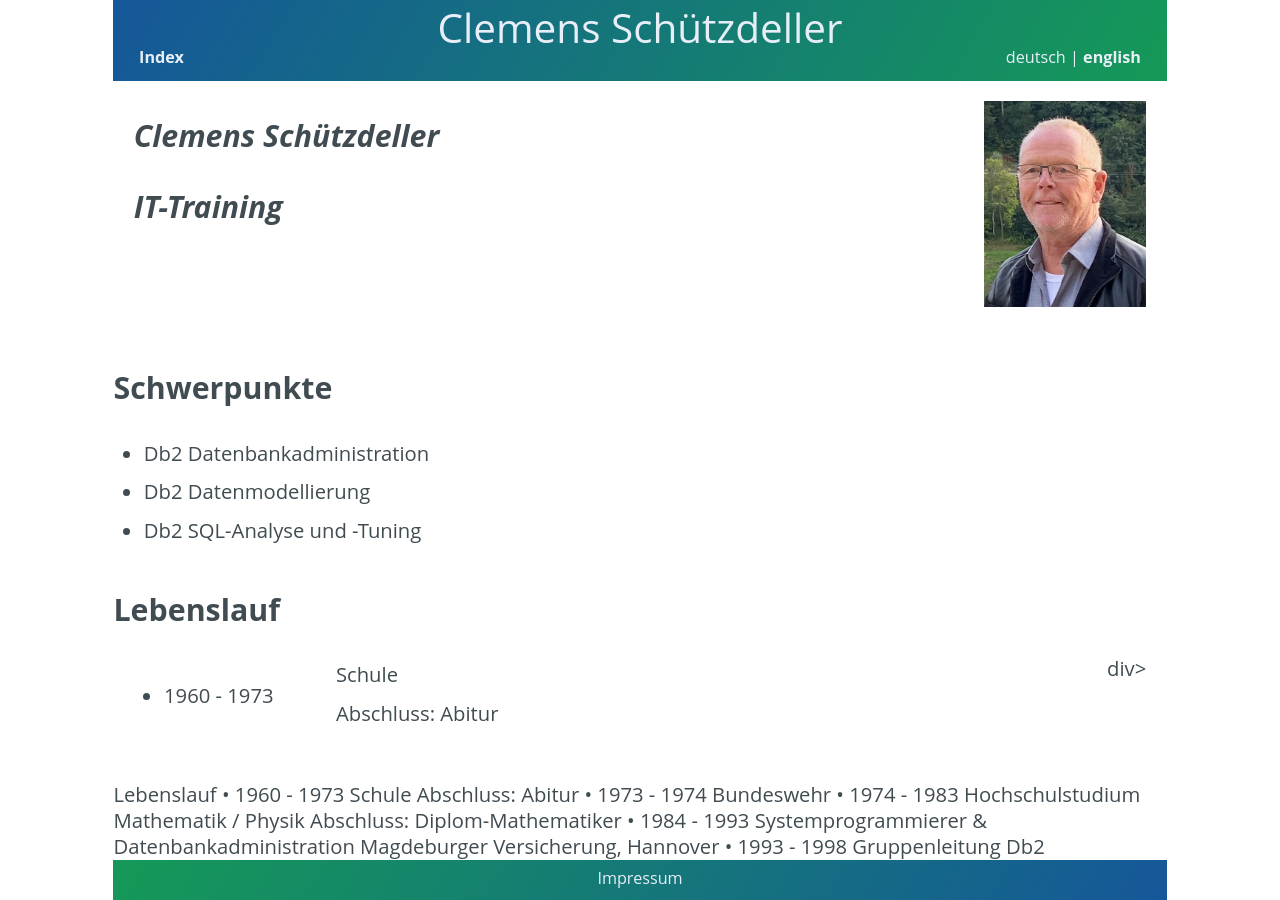
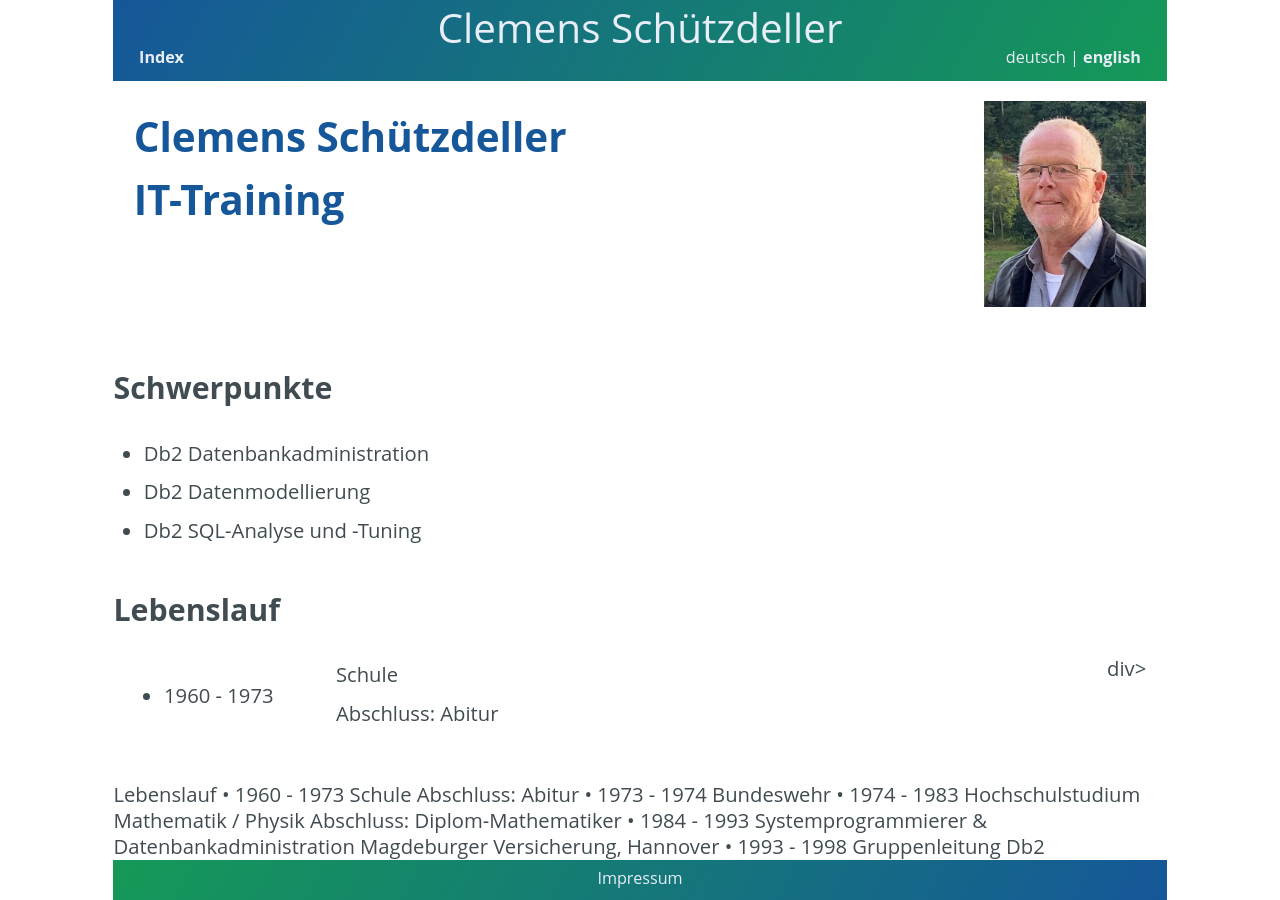
Before and after one commit to cs-LA/home, a Jekyll site: the page built from itTraining/Profile.md, in a window 1280 px wide. Built offline with Jekyll 4.4.1, drawn with Linux system fonts in a browser that asks for light colours; our own code applies the rules of GitHub Pages for plain Markdown files.

Commit message:
Update Profile.md

```diff
--- a/itTraining/Profile.md
+++ b/itTraining/Profile.md
@@ -1,7 +1,7 @@
 <div class="hGrid">
   <div class="grid-2">
-    <div class="gridTitle">Clemens Schützdeller</div>
-    <div class="gridTitle">IT-Training</div>
+    <div class="gridHeader">Clemens Schützdeller</div>
+    <div class="gridHeader">IT-Training</div>
   </div>
   <div class="grid-1">
     <img src="SchuetzdellerClemens.jpg">
```
